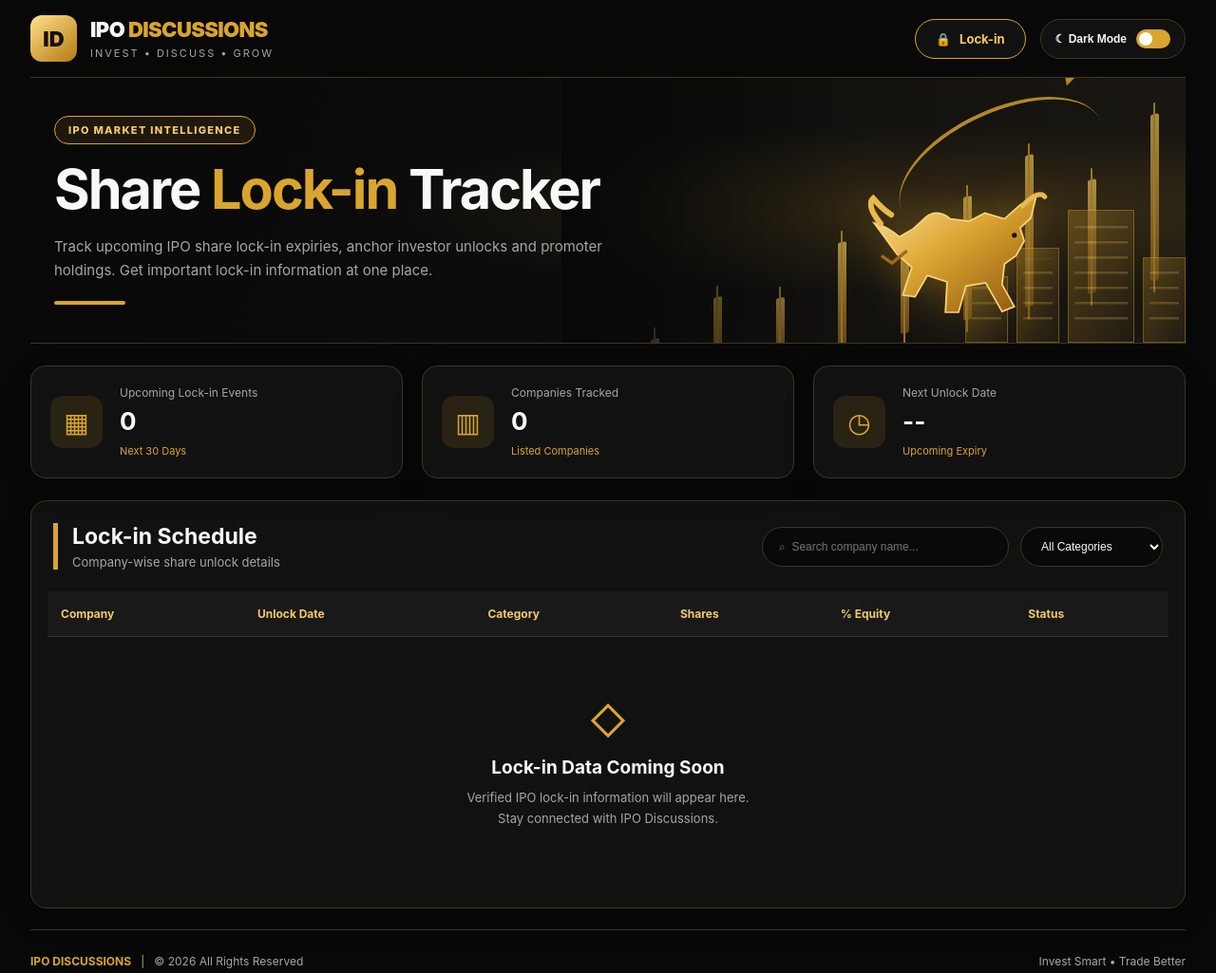
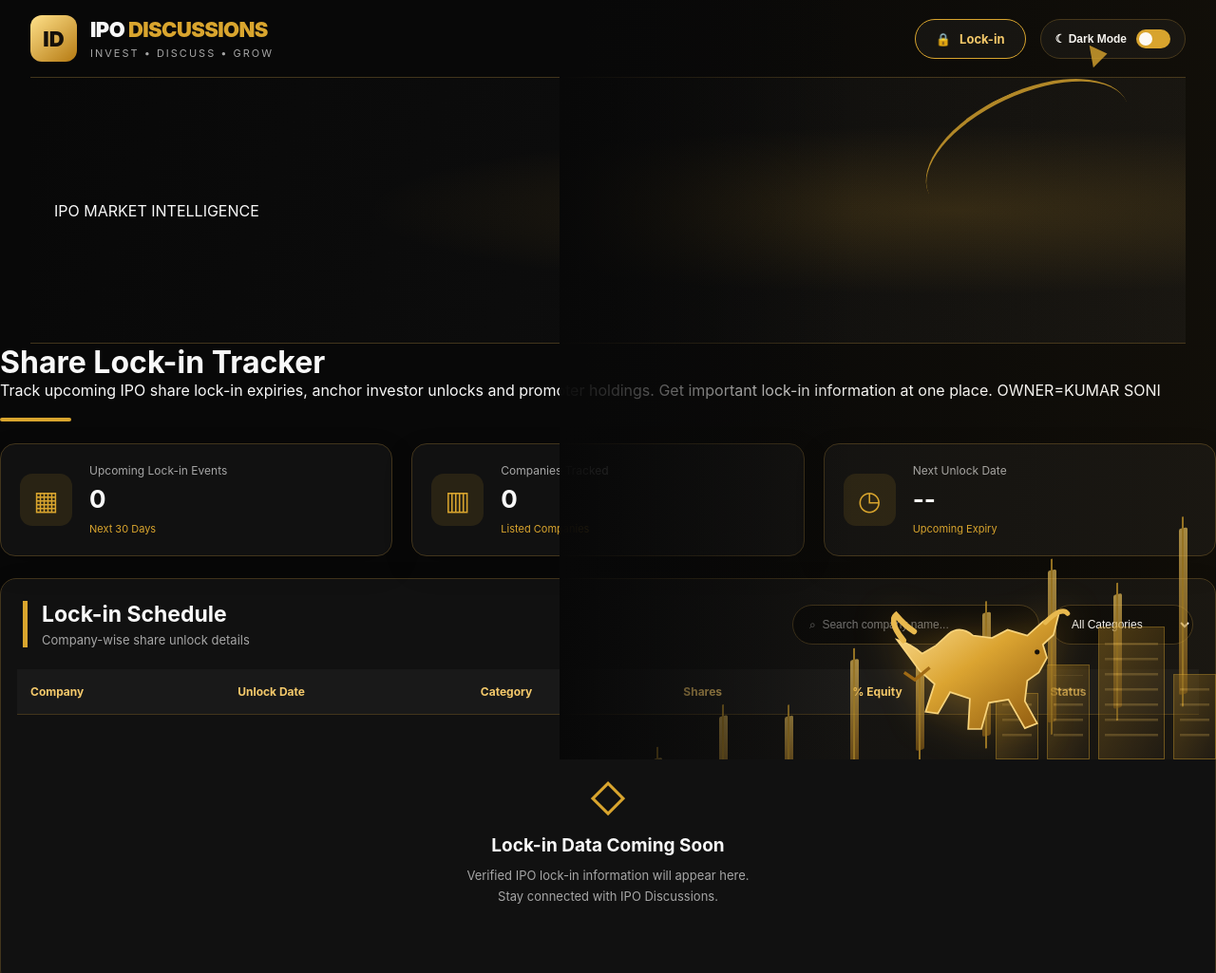
Before and after one commit to sonipunit194-hash/ipo-discussions, a plain HTML site: page index.html in a window 1280 px wide. Shown: the top 1025 px of the page at 95% size. Drawn offline with Linux system fonts and the light colour scheme.

Commit message:
Update index.html

```diff
--- a/index.html
+++ b/index.html
@@ -1,4 +1,3 @@
-
 <!DOCTYPE html>
 <html lang="en">
 <head>
@@ -555,8 +554,8 @@ footer strong{color:var(--gold)}
 
 <section class="hero">
 
- <div class="hero-content">
-  <div class="eyebrow">IPO MARKET INTELLIGENCE</div>
+
+  IPO MARKET INTELLIGENCE</div>
 
   <h1>Share <span>Lock-in</span> Tracker</h1>
 
@@ -564,6 +563,7 @@ footer strong{color:var(--gold)}
    Track upcoming IPO share lock-in expiries,
    anchor investor unlocks and promoter holdings.
    Get important lock-in information at one place.
+   OWNER=KUMAR SONI
   </p>
 
   <div class="gold-line"></div>
```
